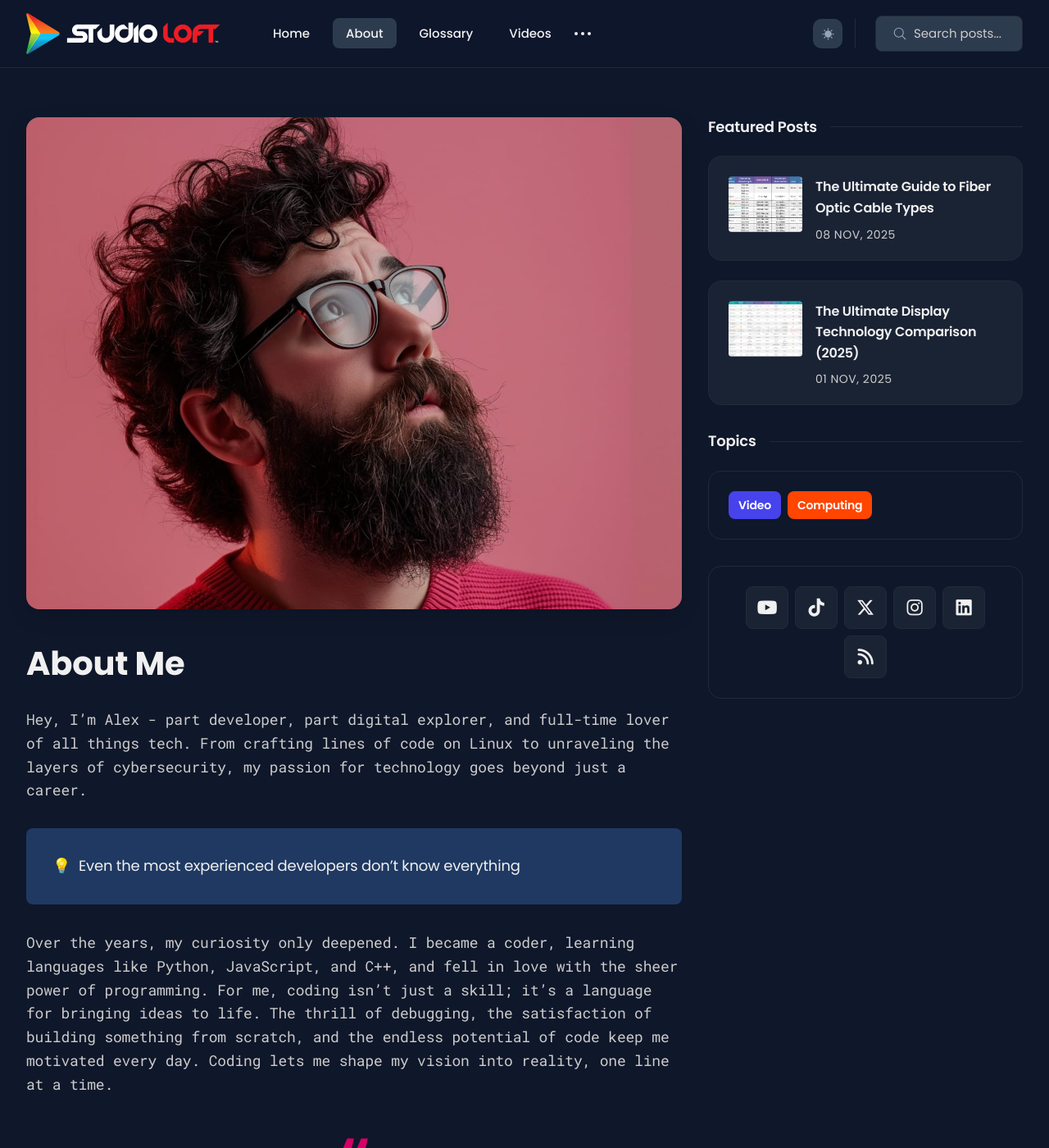
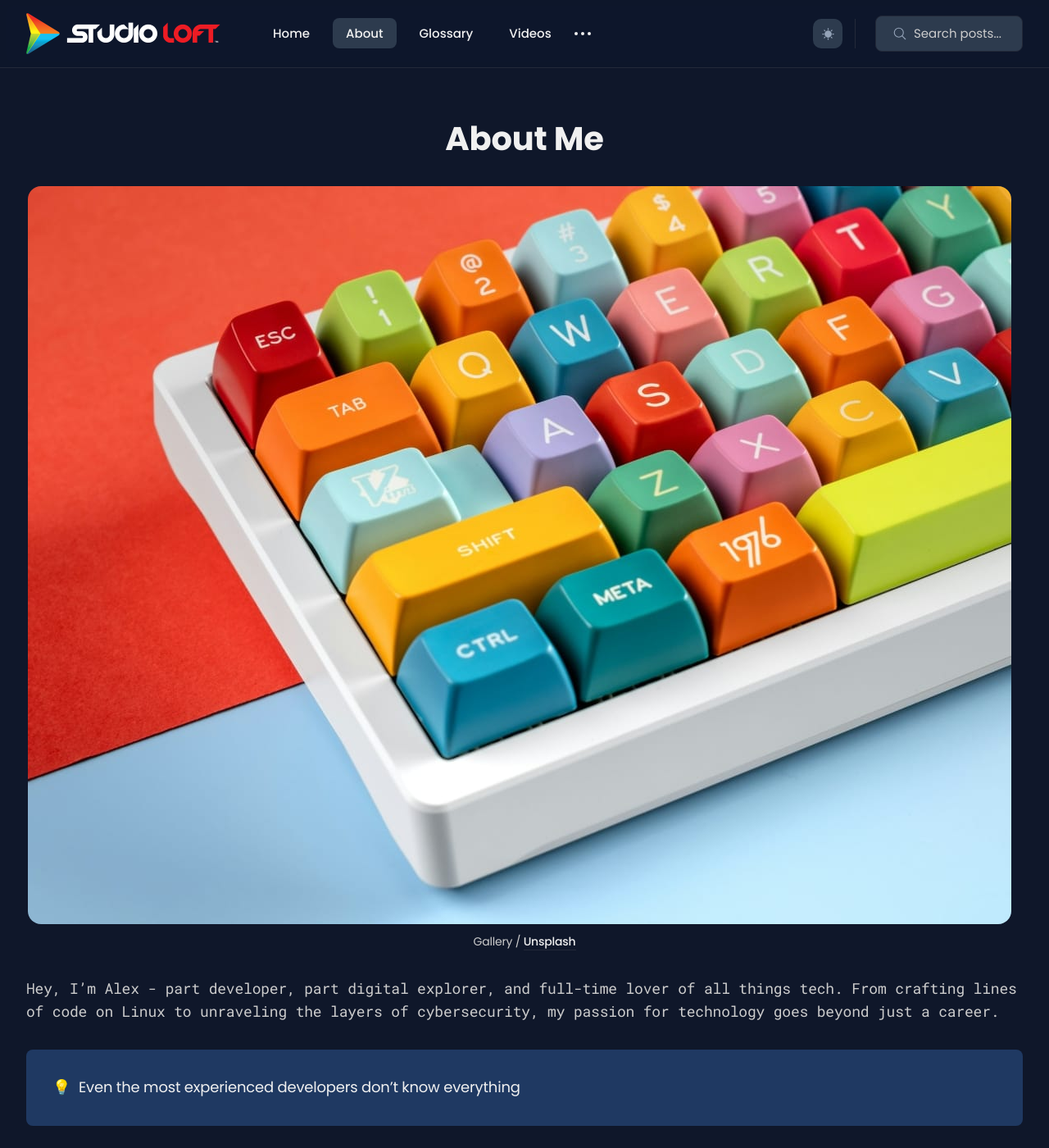
Before and after one commit to studioloft/studioloft.github.io, a Jekyll site: the page built from _pages/about.md, in a window 1280 px wide and 1400 px high. Shown: the whole window at 82% size. Built offline with Jekyll 4.4.1, drawn with Linux system fonts in a browser that asks for light colours.

Commit message:
update About

```diff
--- a/_data/settings.yml
+++ b/_data/settings.yml
@@ -141,7 +141,7 @@ mailchimp:
 
 #-------------------------------
 # Footer Settings
-footer_description: Empowering the next generation of education in media, technology, and digital productivity.<br>est.2008
+footer_description: Empowering the next generation of education in media, technology, and digital productivity.<br><br>est.2008
 
 
 #-------------------------------
--- a/_pages/about.md
+++ b/_pages/about.md
@@ -1,9 +1,15 @@
 ---
-layout: page
+layout: fullpage
 title: About Me
 permalink: /about/
-image: '/images/01-2.jpg'
 ---
+
+<div class="gallery-box">
+  <div class="gallery gallery-columns-2">
+    {% include img.html src ="/images/01-4.jpg" alt="Keyboard" caption="The symphony of keys" %}
+  </div>
+  <em>Gallery / <a href="https://unsplash.com/" target="_blank">Unsplash</a></em>
+</div>
 
 Hey, I’m Alex - part developer, part digital explorer, and full-time lover of all things tech. From crafting lines of code on Linux to unraveling the layers of cybersecurity, my passion for technology goes beyond just a career.
 
```
